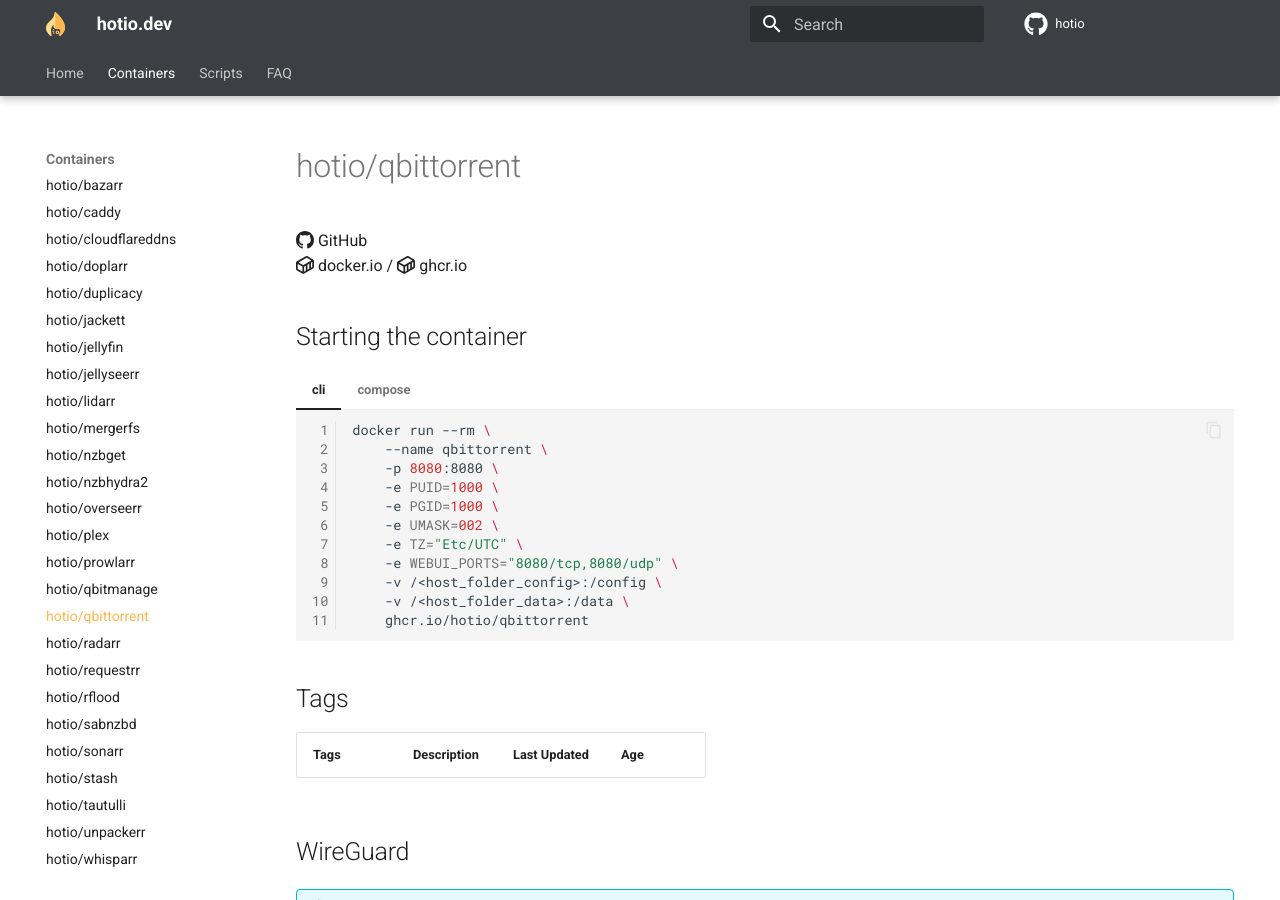
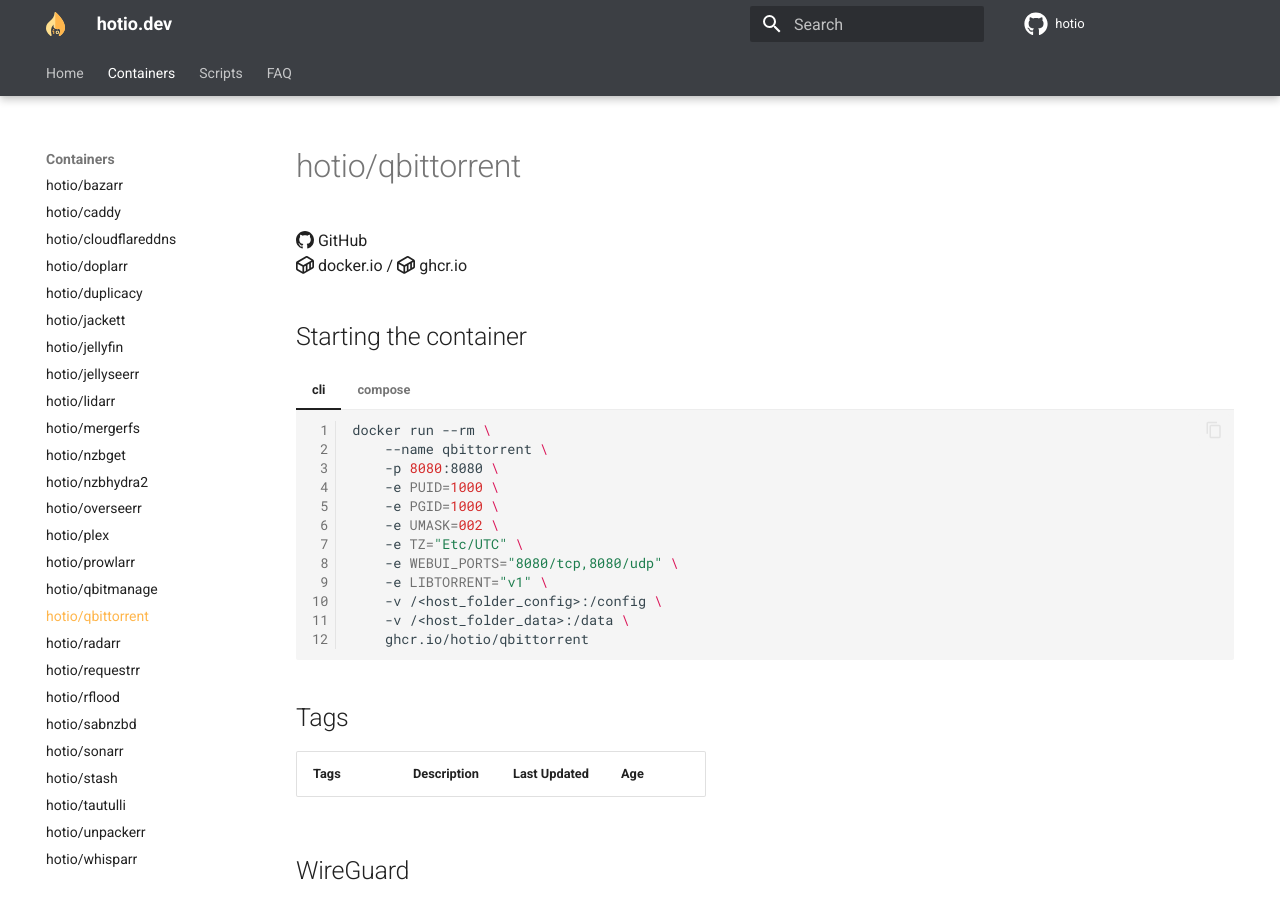
Before and after one commit to hotio/website, an MkDocs documentation site: the page built from docs/containers/qbittorrent.md, in a window 1280 px wide and 900 px high. Built offline with MkDocs 1.6.1 and Material for MkDocs 9.7.7, drawn with Linux system fonts in a browser that asks for light colours.

Commit message:
add new var LIBTORRENT for qbit

```diff
--- a/docs/containers/qbittorrent.md
+++ b/docs/containers/qbittorrent.md
@@ -18,6 +18,7 @@
         -e UMASK=002 \
         -e TZ="Etc/UTC" \
         -e WEBUI_PORTS="8080/tcp,8080/udp" \
+        -e LIBTORRENT="v1" \
         -v /<host_folder_config>:/config \
         -v /<host_folder_data>:/data \
         ghcr.io/hotio/qbittorrent
@@ -38,6 +39,7 @@
           - UMASK=002
           - TZ=Etc/UTC
           - WEBUI_PORTS=8080/tcp,8080/udp
+          - LIBTORRENT=v1
         volumes:
           - /<host_folder_config>:/config
           - /<host_folder_data>:/data
```
